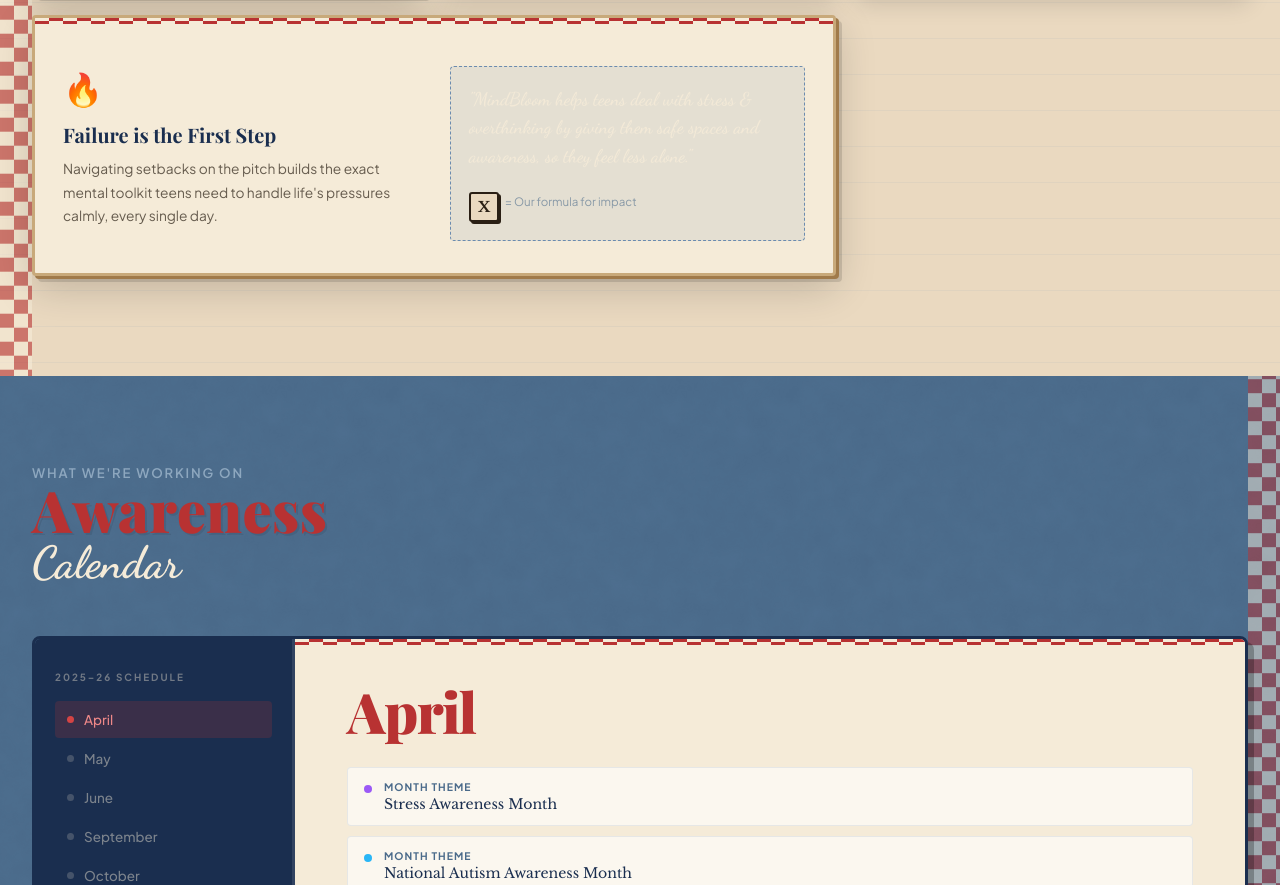
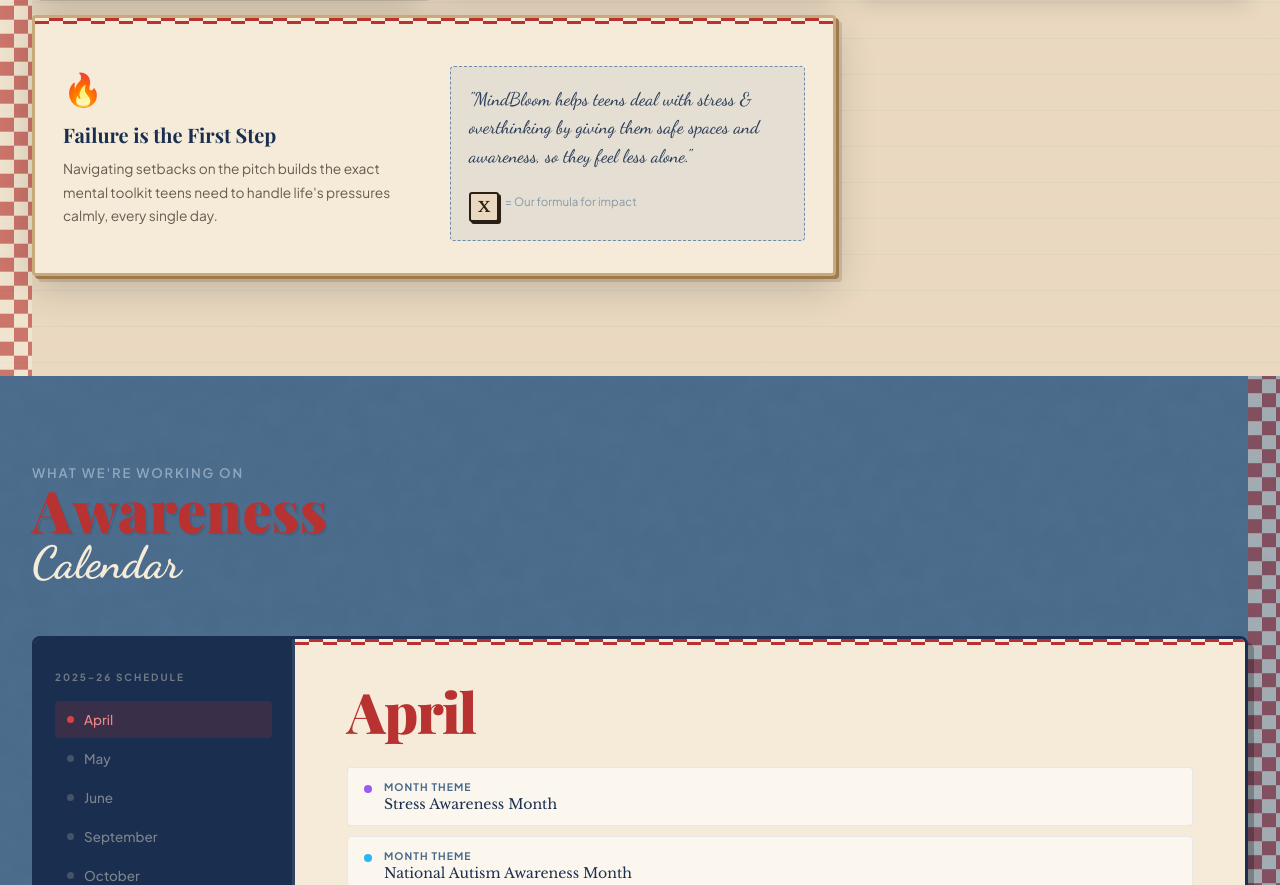
Before and after one commit to ibeastmanish/Project-Mindbloom, a website: page index.html in a window 1280 px wide. Shown: the part 1491-2376 px from the top of the page. Drawn offline with nearby package versions, Linux system fonts and the light colour scheme; no server answers; a web font is replaced by a local one.

Commit message:
fix: changed formula note text color to navy-dark for readability

```diff
--- a/index.html
+++ b/index.html
@@ -681,7 +681,7 @@
     .formula-note p {
       font-family: var(--font-script);
       font-size: 1.1rem;
-      color: var(--cream) !important;
+      color: var(--navy-dark) !important;
       line-height: 1.5;
       opacity: 0.9;
     }
```
